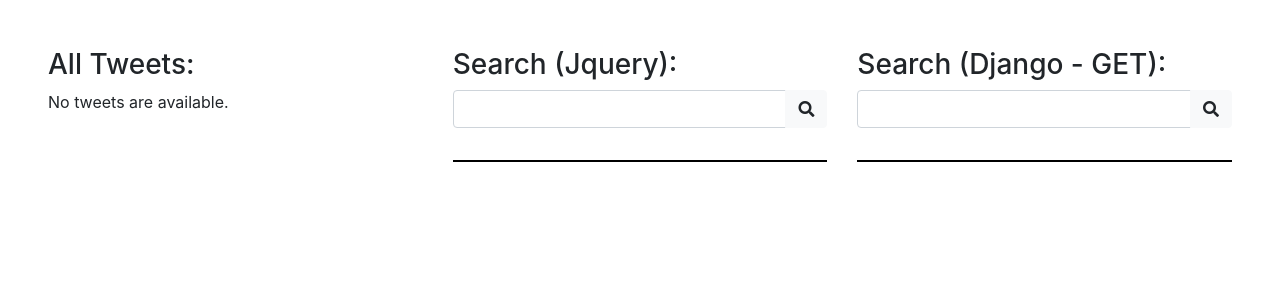
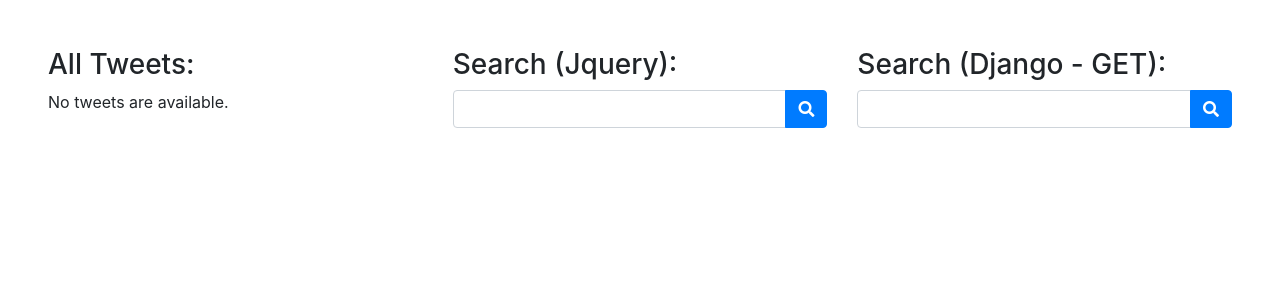
Before and after one commit to unlock21/Marvel-API-Playground, a Django app: page / in a window 1280 px wide. Shown: the top 300 px of the page. Run offline with Django 3.2, Linux system fonts and the light colour scheme; data that the repository does not hold is empty; some libraries are stand-ins or nearby versions.

Commit message:
remove border and update buttons

```diff
--- a/twitter/templates/twitter/index.html
+++ b/twitter/templates/twitter/index.html
@@ -19,7 +19,7 @@
                 display: flex;
                 flex-direction: column;
                 justify-content: center;
-                border: 1px black solid;
+                {% comment %} border: 1px black solid; {% endcomment %}
                 overflow: auto;
                 margin-top: 2rem;
             }
@@ -62,7 +62,7 @@
                     <div class="input-group">
                         <input class="form-control" id="jquerySearchInput">
                         <div class="input-group-append">
-                            <button class="btn btn-light" id="jquerySearchButton"><i class="fas fa-search"></i></button>
+                            <button class="btn btn-primary" id="jquerySearchButton"><i class="fas fa-search"></i></button>
                         </div>
                     </div>
                     <div class="tweets" id="jqueryResults">
@@ -78,7 +78,7 @@
                         <div class="input-group">
                             <input class="form-control" name="q" id="djangoSearchInput">
                             <div class="input-group-append">
-                                <button class="btn btn-light" type="submit"><i class="fas fa-search"></i></button>
+                                <button class="btn btn-primary" type="submit"><i class="fas fa-search"></i></button>
                             </div>
                         </div>
                     </form>
```
